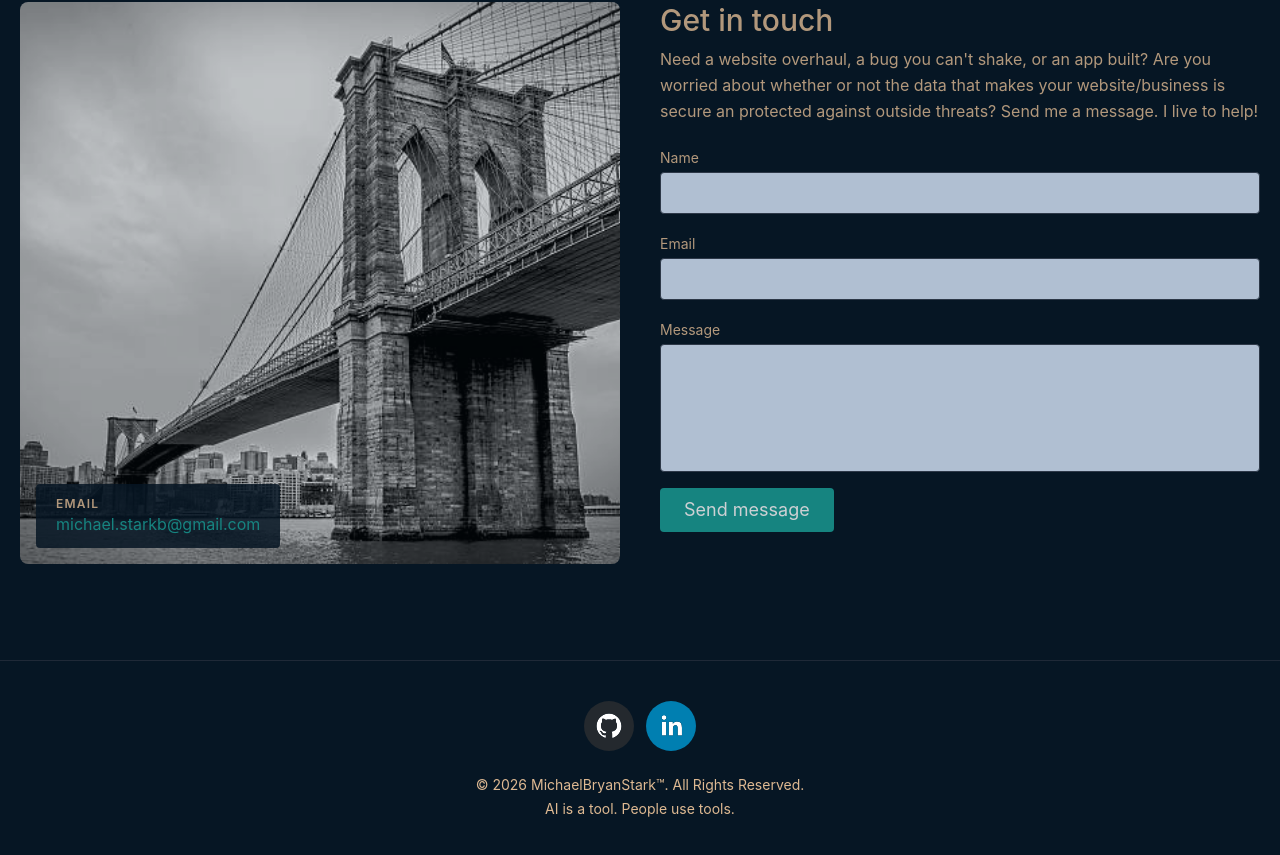
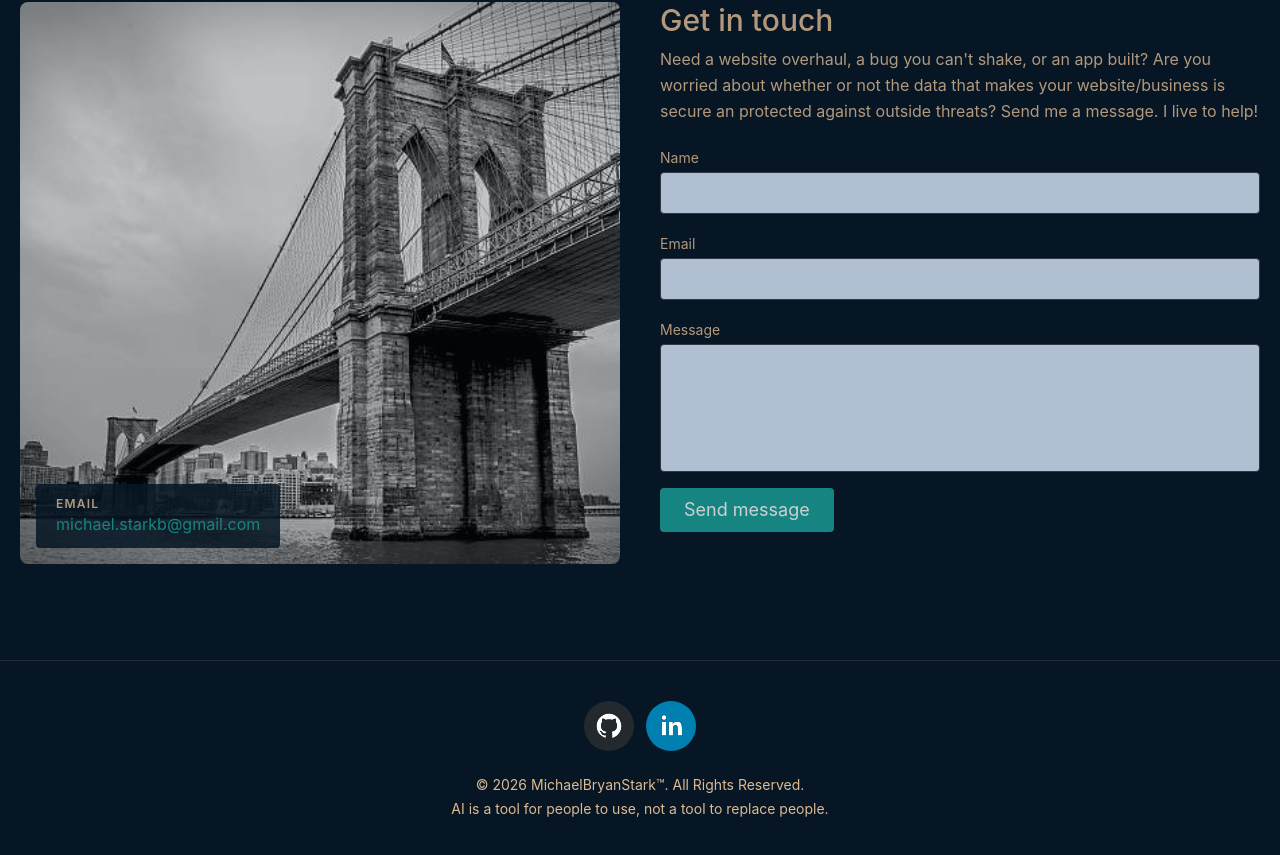
Before and after one commit to michaelbryanstark/new-portfolio, a React (Create React App) app: page / in a window 1280 px wide. Shown: the part 2676-3531 px from the top of the page. Built offline with nearby package versions, Linux system fonts and the light colour scheme.

Commit message:
update footer

```diff
--- a/src/components/Footer.js
+++ b/src/components/Footer.js
@@ -19,7 +19,7 @@ export default function Footer() {
         </a>
         . All Rights Reserved.
       </p>
-      <p className="mt-1">AI is a tool. People use tools.</p>
+      <p className="mt-1">AI is a tool for people to use, not a tool to replace people.</p>
     </footer>
   );
 }
```
